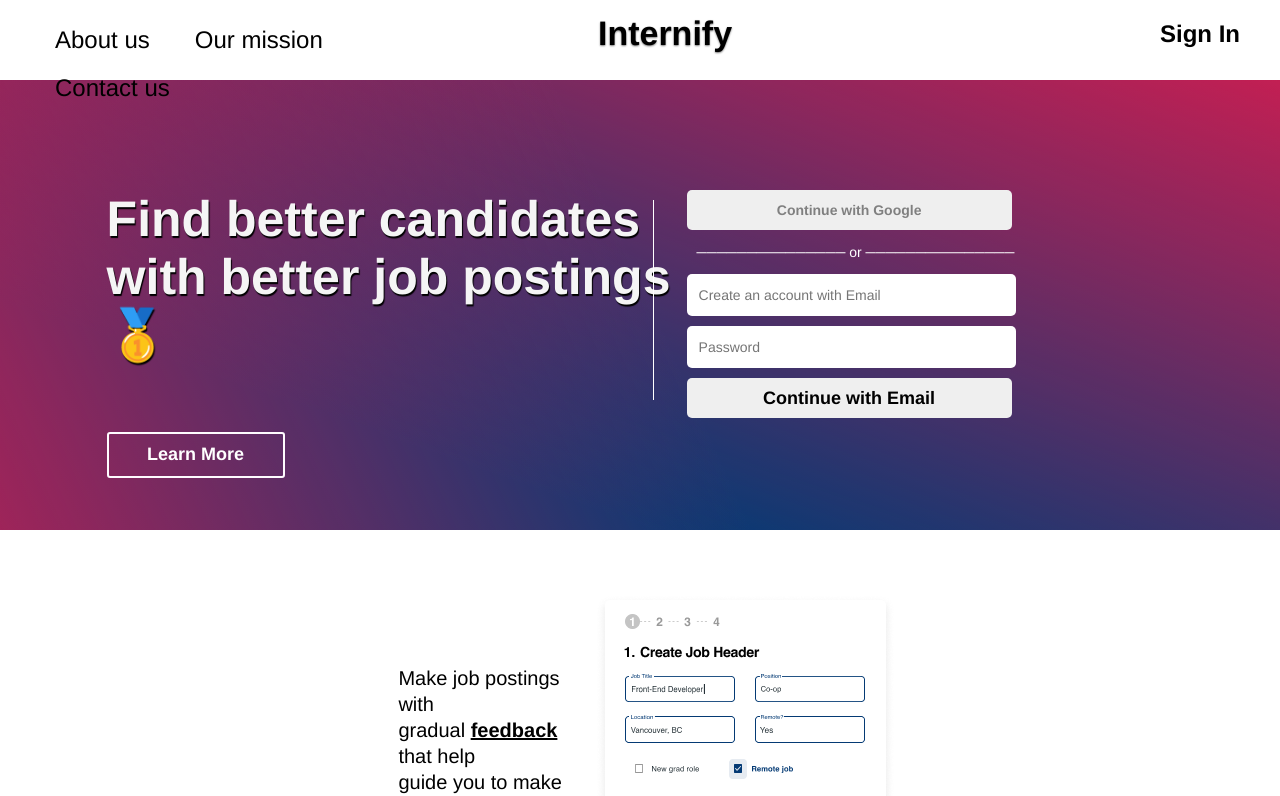
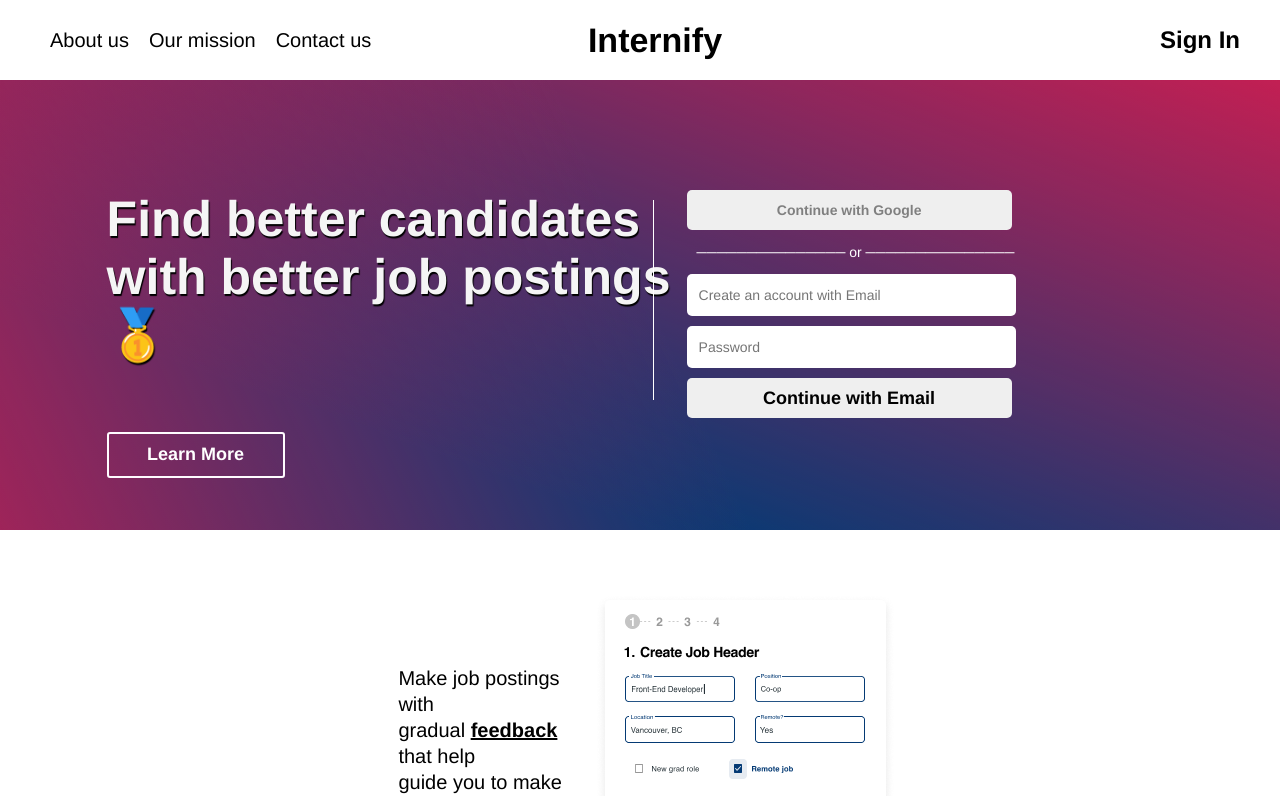
Before and after one commit to ReneReid/Internify, a React (Create React App) app in the folder internify/: page / in a window 1280 px wide. Shown: the top 796 px of the page. Built offline with nearby package versions, Linux system fonts and the light colour scheme.

Commit message:
Refactoring according to Tommy's styling code.

```diff
--- a/internify/src/old-components/organisms/styles/NavBarMain.css
+++ b/internify/src/old-components/organisms/styles/NavBarMain.css
@@ -2,10 +2,8 @@
 .navbar_home_guest {
   display: flex;
   flex-direction: row;
-  width: 100vw;
   height: 80px;
-  list-style-type: none;
-  text-decoration: none;
+  align-items: center;
 }
 
 .navbar_home_guest_left {
@@ -17,9 +15,8 @@
 .home_guest_list li {
   list-style-type: none;
   display: inline-block;
-  margin-left: -15px;
-  padding: 10px 30px;
-  font-size: 24px;
+  padding: 10px 10px;
+  font-size: 20px;
   font-family: Helvetica;
 }
 
@@ -30,21 +27,29 @@
 
 .navbar_home_guest_centre {
   flex: 1;
-  min-width: 375px;
-  margin-top: -20px;
   margin-left: 50px;
   font-family: Helvetica;
   font-size: 34px;
   font-weight: bold;
   text-align: center;
-  text-shadow: 0px 1px 2px grey;
+}
+
+.internify_logo {
+  background: linear-gradient(
+      106.26deg,
+      #e61a4d 11.83%,
+      rgba(255, 255, 255, 0) 126.88%
+    ),
+    linear-gradient(0deg, #043a74, #043a74);
+  background-clip: text;
+  -webkit-text-fill-color: transparent;
 }
 
 .navbar_home_guest_right {
   flex: 1;
-  min-width: 350px;
   font-size: 20px;
   text-align: right;
+  padding-left: 1em;
 }
 
 .navbar_home_guest_right a {
```
